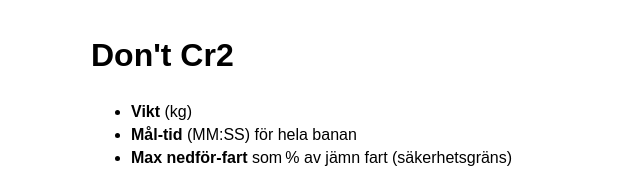
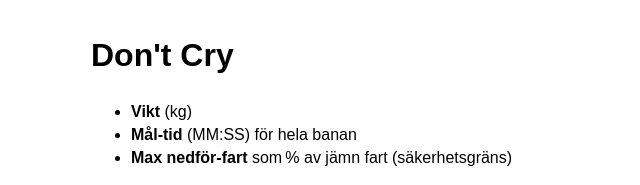
Before and after one commit to Frezzad/DontCry, a plain HTML site: page dontcry.html in a window 1280 px wide. Shown: the top 185 px of the page, 169-809 px from the left. Drawn offline with Linux system fonts and the light colour scheme.

Commit message:
Update dontcry.html

```diff
--- a/dontcry.html
+++ b/dontcry.html
@@ -14,7 +14,7 @@
   </style>
 </head>
 <body>
-  <h1>Don't Cr2</h1>
+  <h1>Don't Cry</h1>
   <ul>
     <li><strong>Vikt</strong> (kg)</li>
     <li><strong>Mål‑tid</strong> (MM:SS) för hela banan</li>
```
